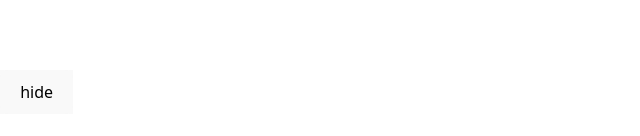
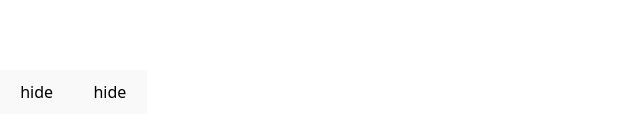
Before and after one commit to sogand-pbr/React-learning, a React (Vite) app: page / in a window 1280 px wide. Shown: the part 308-444 px from the top of the page, without its empty margins (0-640 px from the left). Built offline with nearby package versions, Linux system fonts and the light colour scheme.

Commit message:
reUse toggle hook

```diff
--- a/src/App.jsx
+++ b/src/App.jsx
@@ -6,11 +6,14 @@ import {useToggle} from "./useToggle.jsx";
 function App() {
 
     const [isVisible , toggle]= useToggle(false)
+    const [isVisible2 , toggle2]= useToggle(false)
 
     return (
         <div className={styles.App}>
             <button onClick={toggle}> {isVisible ? "show" : "hide" }</button>
             {isVisible && <h1>"my hidden text"</h1>}
+            <button onClick={toggle2}> {isVisible2 ? "show" : "hide" }</button>
+            {isVisible2 && <h1>"my hidden text"</h1>}
 
         </div>
 
```
